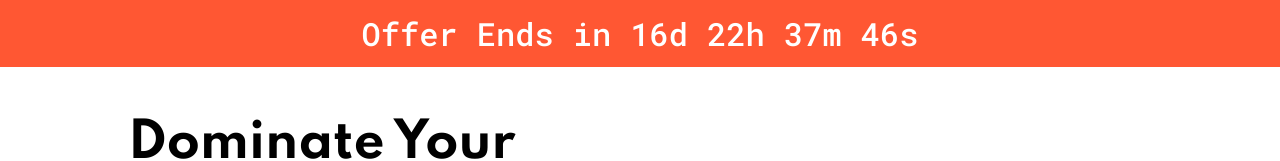
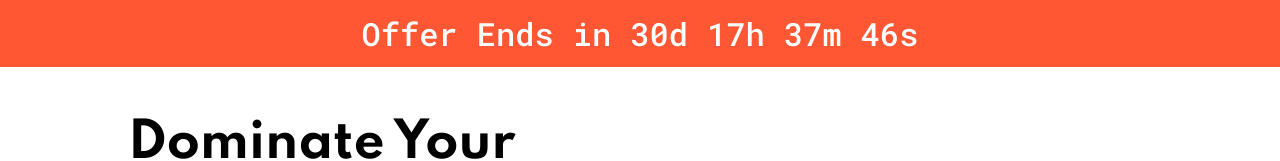
Before and after one commit to GrantGrowcott/Ninja-Devz, a Next.js app: page /Law in a window 1280 px wide. Shown: the top 161 px of the page. Built offline with nearby package versions, Linux system fonts and the light colour scheme.

Commit message:
Changed end time of Law Offer

```diff
--- a/src/components/OfferTime.tsx
+++ b/src/components/OfferTime.tsx
@@ -5,7 +5,8 @@ const OfferTime = () => {
 
   useEffect(() => {
     // Define the start and end dates
-    const endDate = new Date(Date.UTC(2025, 0, 31, 23, 0, 0));
+    const endDate = new Date(Date.UTC(2025, 1, 14, 18, 0, 0));
+
 
 
     // Function to update the remaining time
```
